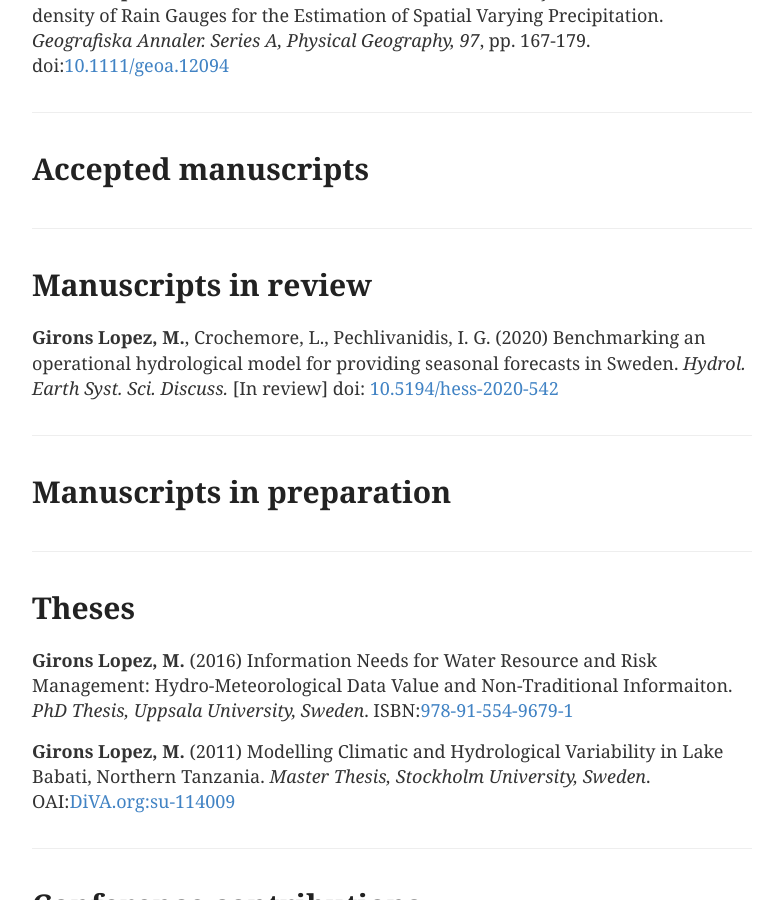
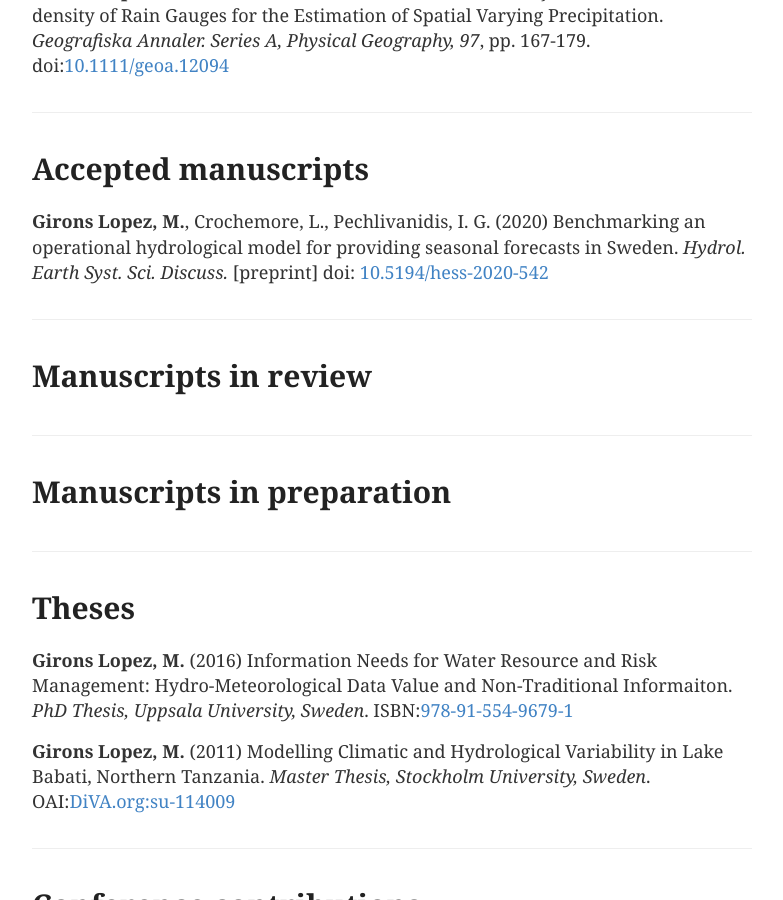
Before and after one commit to GironsLopez/GironsLopez.github.io, a Jekyll site: the page built from publications/index.md, in a window 1280 px wide and 900 px high, scrolled down 1161 px. Shown: the whole window, without its empty margins (248-1031 px from the left). Built offline with Jekyll 4.4.1, drawn with Linux system fonts in a browser that asks for light colours.

Commit message:
Update index.md

```diff
--- a/publications/index.md
+++ b/publications/index.md
@@ -26,11 +26,11 @@
 
 # Accepted manuscripts
 
+**Girons Lopez, M.**, Crochemore, L., Pechlivanidis, I. G. (2020) Benchmarking an operational hydrological model for providing seasonal forecasts in Sweden. *Hydrol. Earth Syst. Sci. Discuss.* [preprint] doi: [10.5194/hess-2020-542](https://doi.org/10.5194/hess-2020-542){:target="_blank"}
+
 <div class="line-separator"></div>
 
 # Manuscripts in review
-
-**Girons Lopez, M.**, Crochemore, L., Pechlivanidis, I. G. (2020) Benchmarking an operational hydrological model for providing seasonal forecasts in Sweden. *Hydrol. Earth Syst. Sci. Discuss.* [In review] doi: [10.5194/hess-2020-542](https://doi.org/10.5194/hess-2020-542){:target="_blank"}
 
 <div class="line-separator"></div>
 
```
